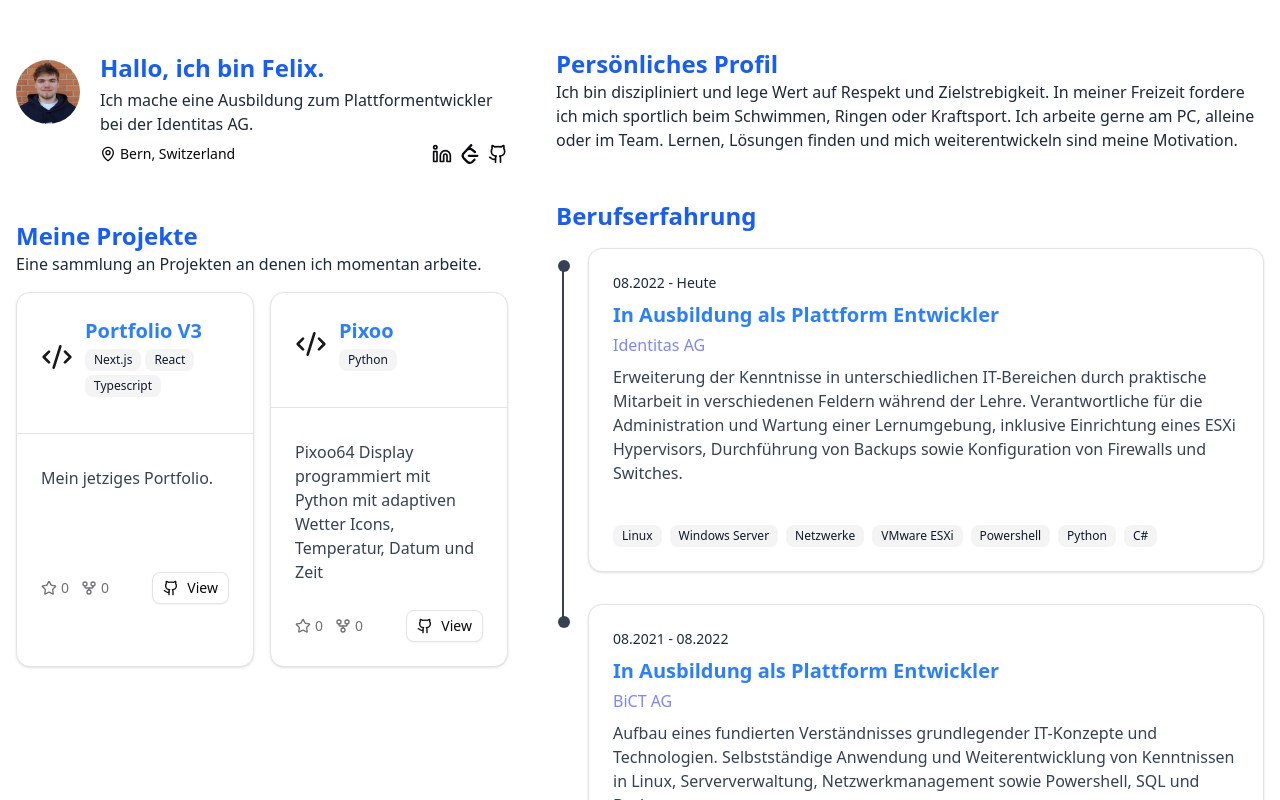
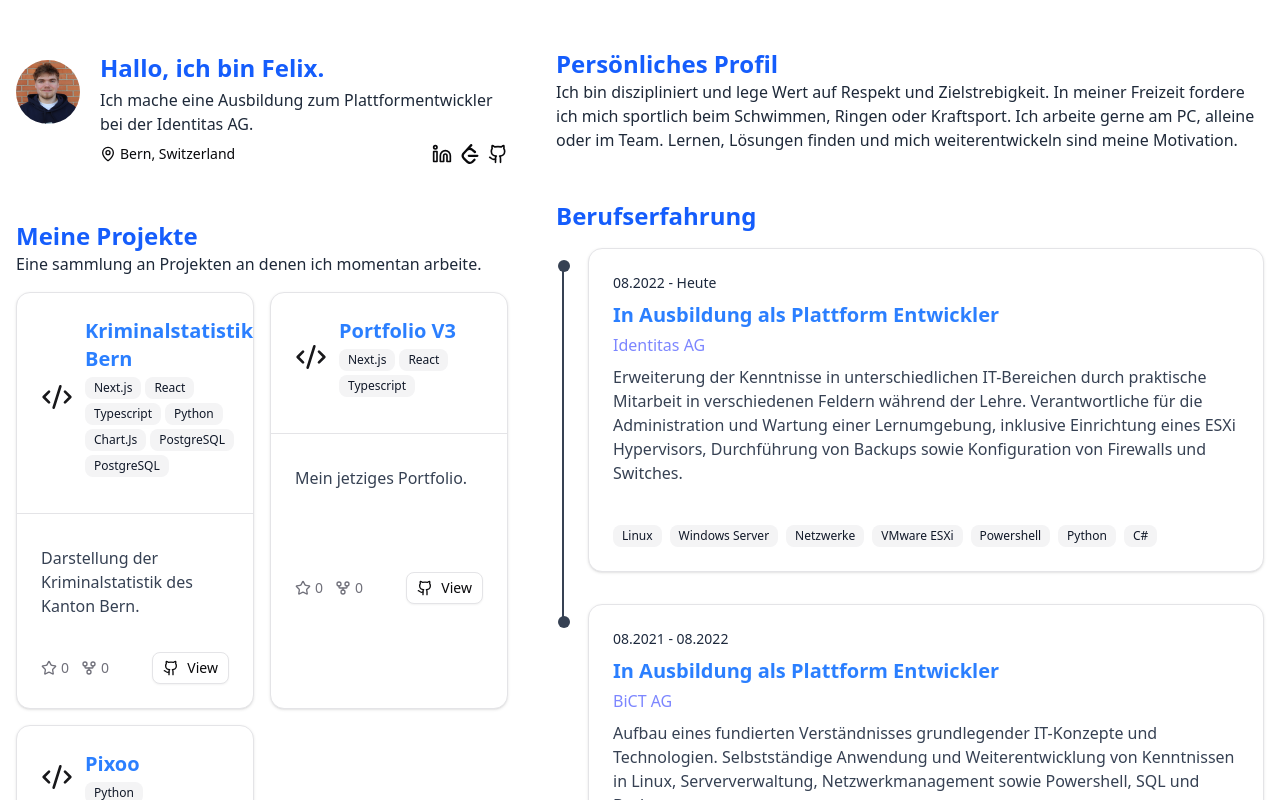
Before and after one commit to fst135207/portfoliov3, a Next.js app in the folder portfolio/: page / in a window 1280 px wide. Shown: the top 800 px of the page. Built offline with nearby package versions, Linux system fonts and the light colour scheme.

Commit message:
added Project Kriminalstatistik Bern

```diff
--- a/portfolio/app/page.tsx
+++ b/portfolio/app/page.tsx
@@ -26,17 +26,17 @@ export default function Home() {
                   technologies={["Next.js", "React", "Typescript", "PostgreSQL", "Django", "Redis", "Docker", "AWS EKS"]}
                   projectUrl="https://cookedorcracked.com"
                 />
+                */}
                 <ProjectCard
                   id={2}
-                  title="Kriminalstatistik Bernn"
-                  description="Darstellung der Kriminalstatistik von Bern."
+                  title="Kriminalstatistik Bern"
+                  description="Darstellung der Kriminalstatistik des Kanton Bern."
                   icon={<Code2 size={32} />}
-                  technologies={[]}
+                  technologies={["Next.js","React","Typescript","Python","Chart.Js","PostgreSQL","PostgreSQL"]}
                   githubUrl="https://github.com/fst135207/Kriminalstatistik-Bern"
                   stars={0}
                   forks={0}
                 />
-                */}
                 <ProjectCard
                   id={3}
                   title="Portfolio V3"
@@ -89,17 +89,17 @@ export default function Home() {
                   technologies={["Next.js", "React", "Typescript", "PostgreSQL", "Django", "Redis", "Docker", "AWS EKS"]}
                   projectUrl="https://cookedorcracked.com"
                 />
+                */}
                 <ProjectCard
                   id={2}
-                  title="Portfolio V3"
-                  description="Mein jetziges Portfolio."
+                  title="Kriminalstatistik Bern"
+                  description="Darstellung der Kriminalstatistik des Kanton Bern."
                   icon={<Code2 size={32} />}
-                  technologies={["Next.js", "React", "Typescript"]}
-                  githubUrl="https://github.com/fst135207/portfoliov3"
+                  technologies={["Next.js","React","Typescript","Python","Chart.Js","PostgreSQL","PostgreSQL"]}
+                  githubUrl="https://github.com/fst135207/Kriminalstatistik-Bern"
                   stars={0}
                   forks={0}
                 />
-                */}
                 <ProjectCard
                   id={3}
                   title="Portfolio V3"
```
